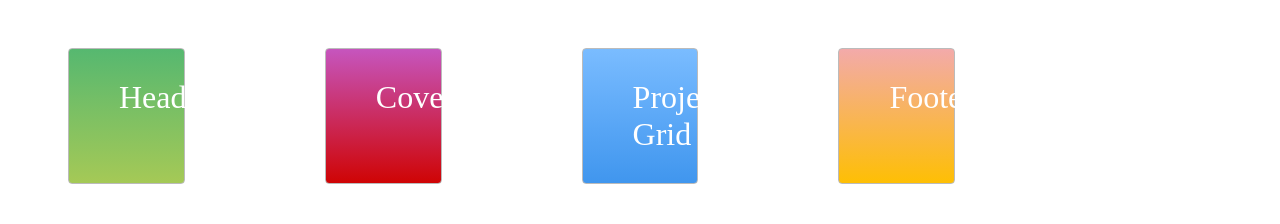
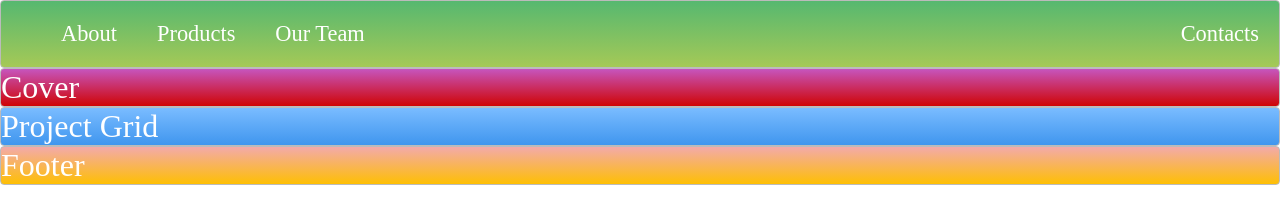
Before and after one commit to Kazim786/CSS-Layout, a plain HTML site: page index.html in a window 1280 px wide. Drawn offline with Linux system fonts and the light colour scheme.

Commit message:
working on template fixed up the Nav

```diff
--- a/index.html
+++ b/index.html
@@ -6,7 +6,15 @@
 </head>
 <body>
   <div class="container">
-    <div class="zone green">Header</div>
+
+    <nav class="zone green">
+      <ul class="main-nav">
+        <li><a href="#"></a>About</li>
+        <li><a href="#"></a>Products</li>
+        <li><a href="#"></a>Our Team</li>
+        <li class="contacts"><a href="#"></a>Contacts</li>
+      </ul>
+    </nav>
     <div class="zone red">Cover</div>
     <div class="zone blue">Project Grid</div>
     <div class="zone yellow">Footer</div>
--- a/style.css
+++ b/style.css
@@ -1,8 +1,11 @@
+body{
+    margin: auto 0;
+}
 .zone {
-    padding:30px 50px;
-    margin:40px 60px;
+    /* padding:30px 50px;
+    margin:40px 60px; */
     cursor:pointer;
-    display:inline-block;
+    /* display:inline-block; */
     color:#FFF;
     font-size:2em;
     border-radius:4px;
@@ -10,17 +13,27 @@
     transition: all 0.3s linear;
 }
 /*My work vvv*/
-.container{
-    display: grid;
-    grid-gap: 20px;
-    grid-template-columns: repeat(auto-fill, minmax(200px, 1fr));
-    grid-template-rows: 1fr;
+
+.main-nav{
+    display: flex;
+    list-style: none;
+    font-size: 0.7em;
+    margin: 0;
 }
 
-.green{
-    display: flex;
-    align-items: flex-start;
+.contacts{
+    margin-left: auto; /*puts contacts li to the left*/
 }
+
+li{
+    padding: 20px;
+}
+a{
+    color: #f5f5f6;
+    text-decoration: none;
+}
+
+
 /*My work ^^^*/
 .zone:hover {
     -webkit-box-shadow:rgba(0,0,0,0.8) 0px 5px 15px, inset rgba(0,0,0,0.15) 0px -10px 20px;
```
